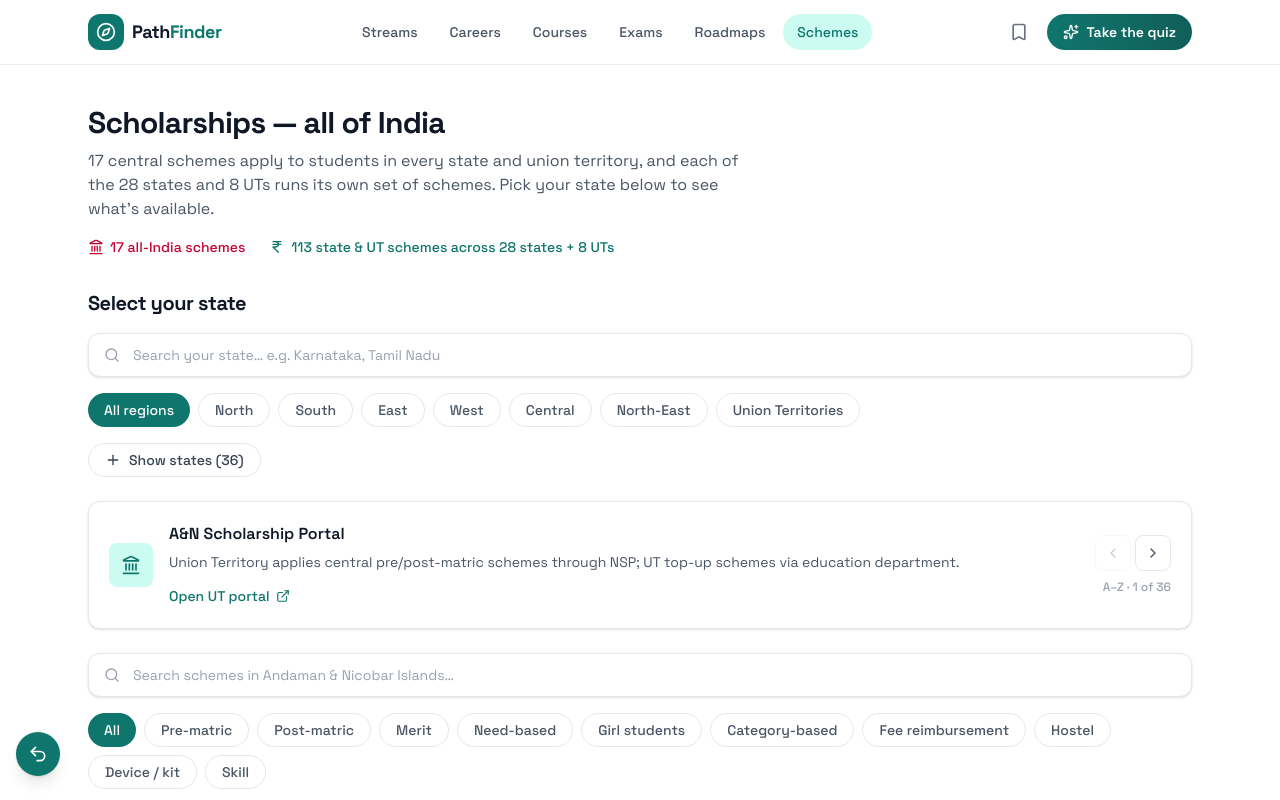
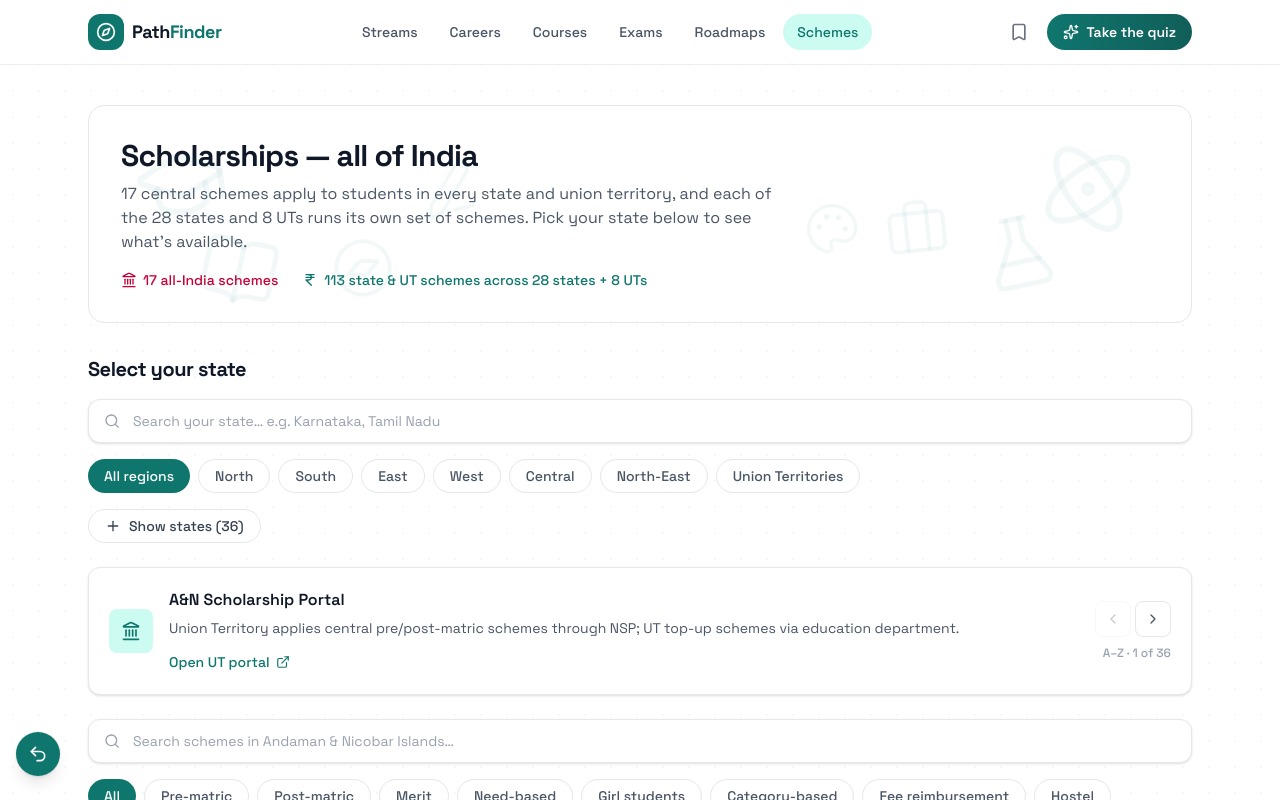
Before and after one commit to Tejaswini1979/pathfinder, a Next.js app: page /schemes in a window 1280 px wide. Shown: the top 800 px of the page. Built offline with nearby package versions, Linux system fonts and the light colour scheme.

Commit message:
Add education-themed backgrounds with notebook grid and motif icons

```diff
--- a/src/app/globals.css
+++ b/src/app/globals.css
@@ -26,7 +26,10 @@
 }
 
 body {
-  background: var(--background);
+  background-color: var(--background);
+  background-image:
+    radial-gradient(circle, rgba(15, 118, 110, 0.05) 1px, transparent 1px);
+  background-size: 26px 26px;
   color: var(--foreground);
   font-family: var(--font-sans);
   -webkit-font-smoothing: antialiased;
--- a/src/app/page.tsx
+++ b/src/app/page.tsx
@@ -13,6 +13,7 @@ import {
   BookOpen,
 } from "lucide-react";
 import DomainCard from "@/components/DomainCard";
+import EducationBackdrop from "@/components/EducationBackdrop";
 import {
   getDomainMetaList,
   getAllSubPaths,
@@ -67,7 +68,8 @@ export default function Home() {
 
   return (
     <div className="flex flex-col">
-      <section className="bg-[radial-gradient(60rem_30rem_at_top,var(--color-primary-light),transparent_70%)] bg-white">
+      <section className="relative overflow-hidden bg-[radial-gradient(60rem_30rem_at_top,var(--color-primary-light),transparent_70%)] bg-white">
+        <EducationBackdrop />
         <div className="mx-auto max-w-6xl px-4 pb-12 pt-14 sm:px-6 sm:pt-20">
           <div className="mx-auto max-w-3xl text-center">
             <span className="inline-flex items-center gap-1.5 rounded-full border border-gray-200 bg-gray-50 px-3 py-1 text-xs font-medium text-gray-600">
--- a/src/app/schemes/page.tsx
+++ b/src/app/schemes/page.tsx
@@ -2,6 +2,7 @@ import type { Metadata } from "next";
 import { ExternalLink, Landmark, IndianRupee } from "lucide-react";
 import AllIndiaSchemeExplorer from "@/components/AllIndiaSchemeExplorer";
 import StateSchemeExplorer from "@/components/StateSchemeExplorer";
+import EducationBackdrop from "@/components/EducationBackdrop";
 import {
   getCentralSchemes,
   getStateSchemes,
@@ -33,7 +34,8 @@ export default function SchemesPage() {
 
   return (
     <div className="mx-auto w-full max-w-6xl flex-1 px-4 py-10 sm:px-6">
-      <header className="mb-8">
+      <header className="relative mb-8 overflow-hidden rounded-2xl border border-gray-200 bg-white px-6 py-8 sm:px-8">
+        <EducationBackdrop />
         <h1 className="text-3xl font-bold tracking-tight text-gray-900">
           Scholarships — all of India
         </h1>
--- a/src/app/streams/page.tsx
+++ b/src/app/streams/page.tsx
@@ -4,6 +4,7 @@ import { ArrowRight, CheckCircle2, Lightbulb, AlertTriangle } from "lucide-react
 import { getStreamGuides, streamDecisionTips } from "@/data/streams-guide";
 import { getExamsForStream } from "@/data/exams";
 import { getCourses } from "@/data/courses";
+import EducationBackdrop from "@/components/EducationBackdrop";
 
 export const metadata: Metadata = {
   title: "Streams After Class 10",
@@ -31,7 +32,8 @@ export default function StreamsPage() {
 
   return (
     <div className="mx-auto w-full max-w-6xl flex-1 px-4 py-10 sm:px-6">
-      <header className="mb-10 max-w-3xl">
+      <header className="relative mb-10 max-w-3xl overflow-hidden">
+        <EducationBackdrop />
         <h1 className="text-3xl font-bold tracking-tight text-gray-900 sm:text-4xl">
           The 4 streams after Class 10
         </h1>
--- /dev/null
+++ b/src/components/EducationBackdrop.tsx
@@ -0,0 +1,34 @@
+import {
+  Atom,
+  BookOpen,
+  Briefcase,
+  Compass,
+  FlaskConical,
+  GraduationCap,
+  Palette,
+  PenLine,
+} from "lucide-react";
+
+const motifs = [
+  { Icon: GraduationCap, className: "left-[4%] top-[14%] h-24 w-24 rotate-[-8deg]" },
+  { Icon: BookOpen, className: "left-[10%] top-[58%] h-20 w-20 rotate-[12deg]" },
+  { Icon: Atom, className: "right-[5%] top-[16%] h-24 w-24 rotate-[10deg]" },
+  { Icon: FlaskConical, className: "right-[12%] bottom-[14%] h-20 w-20 rotate-[-12deg]" },
+  { Icon: Compass, className: "left-[22%] bottom-[10%] h-16 w-16 rotate-[20deg]" },
+  { Icon: Briefcase, className: "right-[22%] top-[42%] h-16 w-16 rotate-[-6deg]" },
+  { Icon: Palette, className: "right-[30%] bottom-[30%] h-14 w-14 rotate-[14deg]" },
+  { Icon: PenLine, className: "left-[30%] top-[26%] h-14 w-14 rotate-[-14deg]" },
+];
+
+export default function EducationBackdrop() {
+  return (
+    <div
+      aria-hidden="true"
+      className="pointer-events-none absolute inset-0 hidden overflow-hidden sm:block"
+    >
+      {motifs.map(({ Icon, className }) => (
+        <Icon key={className} className={`absolute text-primary/5 ${className}`} strokeWidth={1.5} />
+      ))}
+    </div>
+  );
+}
```
